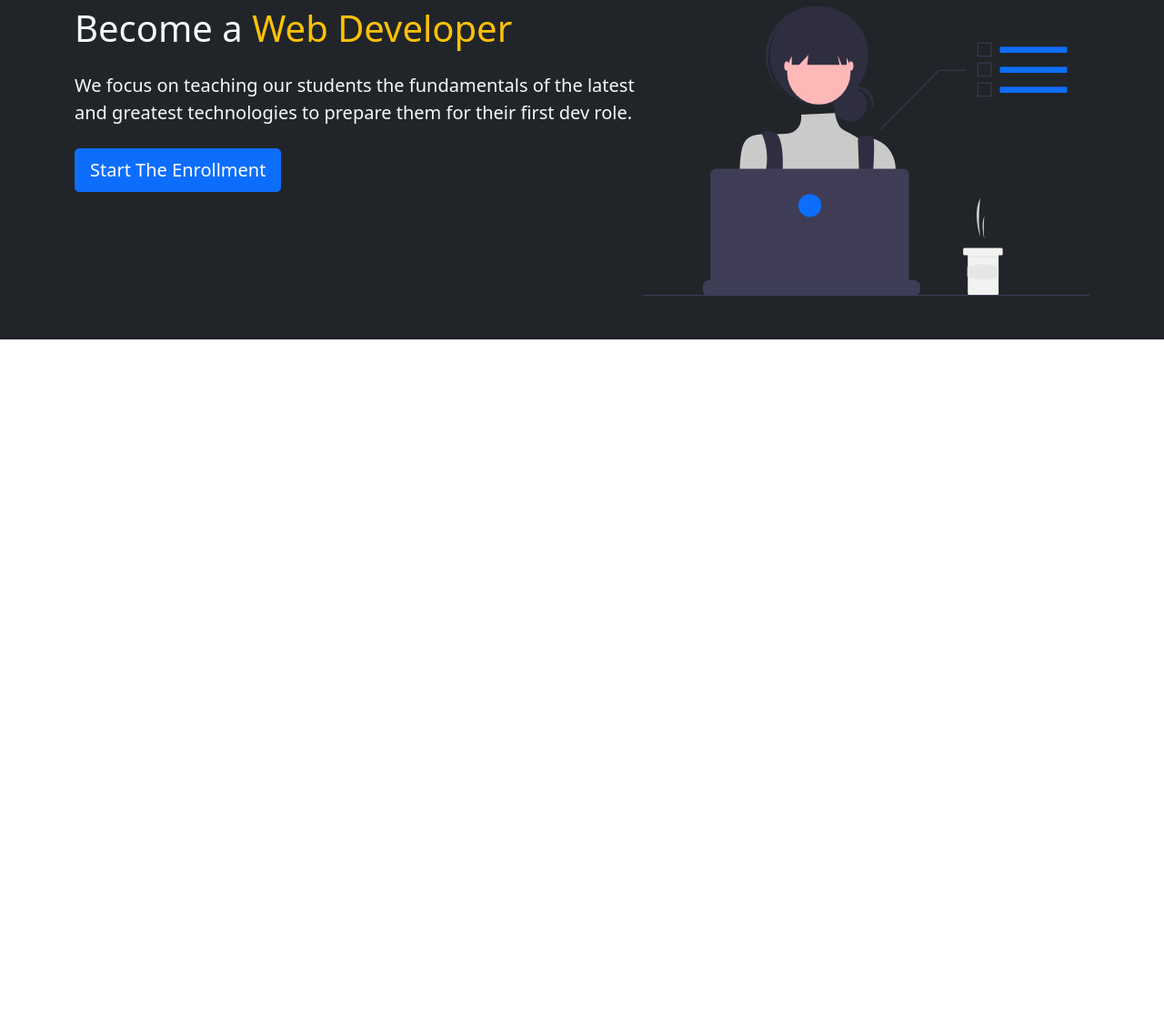
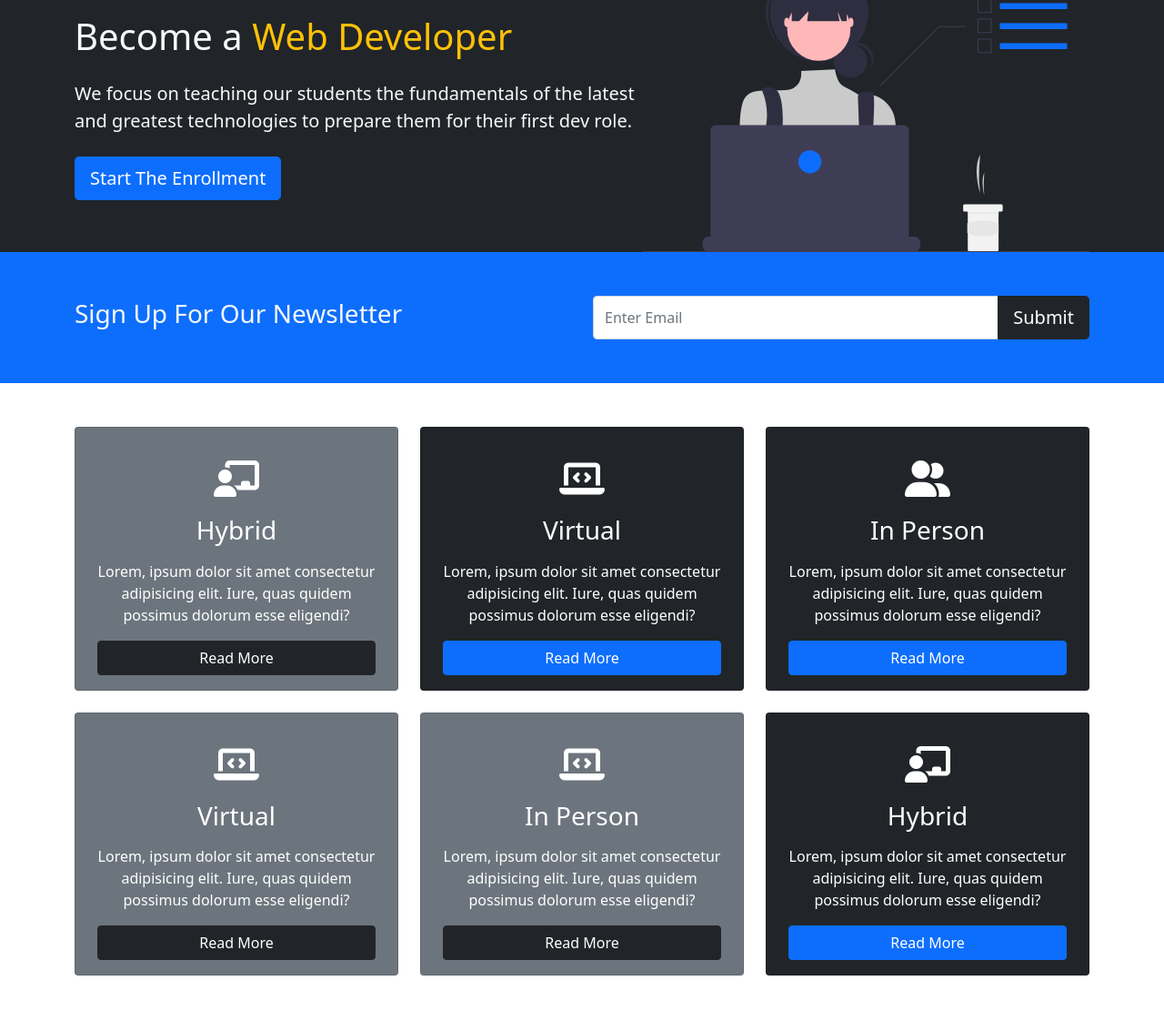
Before and after one commit to mahabubimon/bootcamp-bs, a plain HTML site: page index.html in a window 1280 px wide. Shown: the part 97-1208 px from the top of the page at 91% size. Before the commit the page ends 800 px from the top, so only its background shows below. Drawn offline with nearby package versions, Linux system fonts and the light colour scheme.

Commit message:
boxes done

```diff
--- a/index.html
+++ b/index.html
@@ -6,12 +6,15 @@
     <meta name="viewport" content="width=device-width, initial-scale=1.0" />
     <title>Frontend Bootcamp</title>
     <link rel="shortcut icon" href="images/bt-icon.png" type="image/x-icon" />
+    <!-- Bootstrap CSS -->
     <link
       href="https://cdn.jsdelivr.net/npm/bootstrap@5.0.2/dist/css/bootstrap.min.css"
       rel="stylesheet"
       integrity="sha384-EVSTQN3/azprG1Anm3QDgpJLIm9Nao0Yz1ztcQTwFspd3yD65VohhpuuCOmLASjC"
       crossorigin="anonymous"
     />
+    <!-- Fontawesome Kit -->
+    <script src="https://kit.fontawesome.com/703b536931.js" crossorigin="anonymous"></script>
     <link rel="stylesheet" href="style.css" />
   </head>
   <body>
@@ -46,7 +49,7 @@
       <!-- Top Banner -->
       <section class="bg-dark">
         <div class="container">
-          <div class="text-light text-center text-md-start py-5 d-flex">
+          <div class="text-light text-center text-md-start d-flex py-5 py-lg-0 align-items-center">
             <div>
               <h1>Become a <span class="text-warning">Web Developer</span></h1>
               <p class="lead my-4">
@@ -64,7 +67,100 @@
       </section>
     </header>
     <main>
-      <!--  -->
+      <!-- Newsletter -->
+      <section class="bg-primary text-light">
+        <div class="container">
+          <div class="row d-md-flex justify-content-between align-items-center py-5">
+            <div class="col-md-6 mb-3 mb-md-0">
+              <h3>Sign Up For Our Newsletter</h3>
+            </div>
+            <div class="col-md-6">
+              <div class="input-group">
+                <input type="text" class="form-control" placeholder="Enter Email">
+                <button class="btn btn-dark btn-lg" type="button">Submit</button>
+              </div>
+            </div>
+          </div>
+        </div>
+      </section>
+      <!-- Boxes -->
+      <section class="container">
+        <div class="row row-cols-1 row-cols-sm-2 row-cols-md-3 g-4 py-5">
+          <div class="col">
+            <div class="card bg-secondary text-white text-center py-3">
+              <div class="card-body">
+                <div class="h1">
+                  <i class="fas fa-chalkboard-teacher"></i>
+                </div>
+                <h3 class="card-title my-3">Hybrid</h3>
+                <p class="card-text">Lorem, ipsum dolor sit amet consectetur adipisicing elit. Iure, quas quidem possimus dolorum esse eligendi?</p>
+              </div>
+              <a href="#" class="btn btn-dark mx-4">Read More</a>
+            </div>
+          </div>
+          <div class="col">
+            <div class="card bg-dark text-white text-center py-3">
+              <div class="card-body">
+                <div class="h1">
+                  <i class="fas fa-laptop-code"></i>
+                </div>
+                <h3 class="card-title my-3">Virtual</h3>
+                <p class="card-text">Lorem, ipsum dolor sit amet consectetur adipisicing elit. Iure, quas quidem possimus dolorum esse eligendi?</p>
+              </div>
+              <a href="#" class="btn btn-primary mx-4">Read More</a>
+            </div>
+          </div>
+          <div class="col">
+            <div class="card bg-dark text-white text-center py-3">
+              <div class="card-body">
+                <div class="h1">
+                  <i class="fas fa-user-friends"></i>
+                </div>
+                <h3 class="card-title my-3">In Person</h3>
+                <p class="card-text">Lorem, ipsum dolor sit amet consectetur adipisicing elit. Iure, quas quidem possimus dolorum esse eligendi?</p>
+              </div>
+              <a href="#" class="btn btn-primary mx-4">Read More</a>
+            </div>
+          </div>
+          <div class="col">
+            <div class="card bg-secondary text-white text-center py-3">
+              <div class="card-body">
+                <div class="h1">
+                  <i class="fas fa-laptop-code"></i>
+                </div>
+                <h3 class="card-title my-3">Virtual</h3>
+                <p class="card-text">Lorem, ipsum dolor sit amet consectetur adipisicing elit. Iure, quas quidem possimus dolorum esse eligendi?</p>
+              </div>
+              <a href="#" class="btn btn-dark mx-4">Read More</a>
+            </div>
+          </div>
+          <div class="col">
+            <div class="card bg-secondary text-white text-center py-3">
+              <div class="card-body">
+                <div class="h1">
+                  <i class="fas fa-laptop-code"></i>
+                </div>
+                <h3 class="card-title my-3">In Person</h3>
+                <p class="card-text">Lorem, ipsum dolor sit amet consectetur adipisicing elit. Iure, quas quidem possimus dolorum esse eligendi?</p>
+              </div>
+              <a href="#" class="btn btn-dark mx-4">Read More</a>
+            </div>
+          </div>
+          <div class="col">
+            <div class="card bg-dark text-white text-center py-3">
+              <div class="card-body">
+                <div class="h1">
+                  <i class="fas fa-chalkboard-teacher"></i>
+                </div>
+                <h3 class="card-title my-3">Hybrid</h3>
+                <p class="card-text">Lorem, ipsum dolor sit amet consectetur adipisicing elit. Iure, quas quidem possimus dolorum esse eligendi?</p>
+              </div>
+              <a href="#" class="btn btn-primary mx-4">Read More</a>
+            </div>
+          </div>
+        </div>
+      </section>
+
     </main>
 
     <script
```
